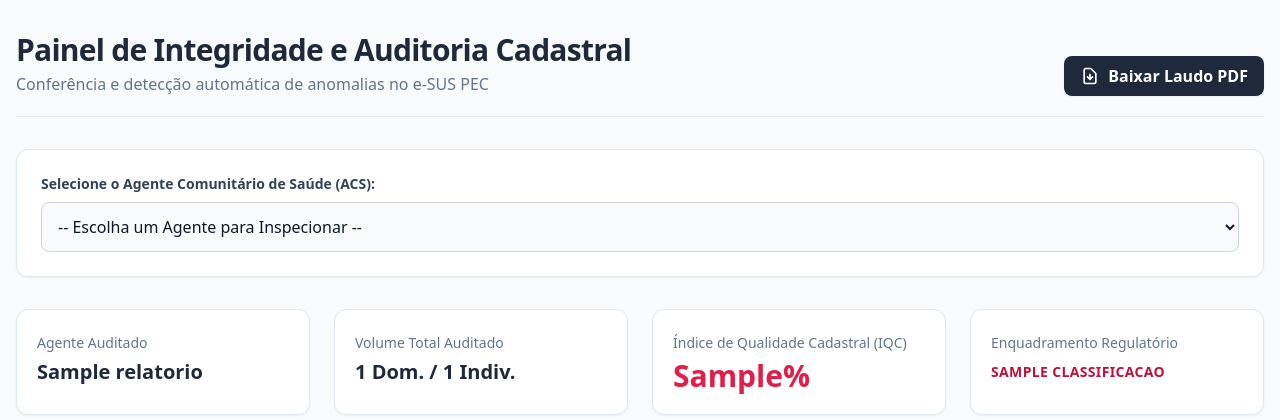
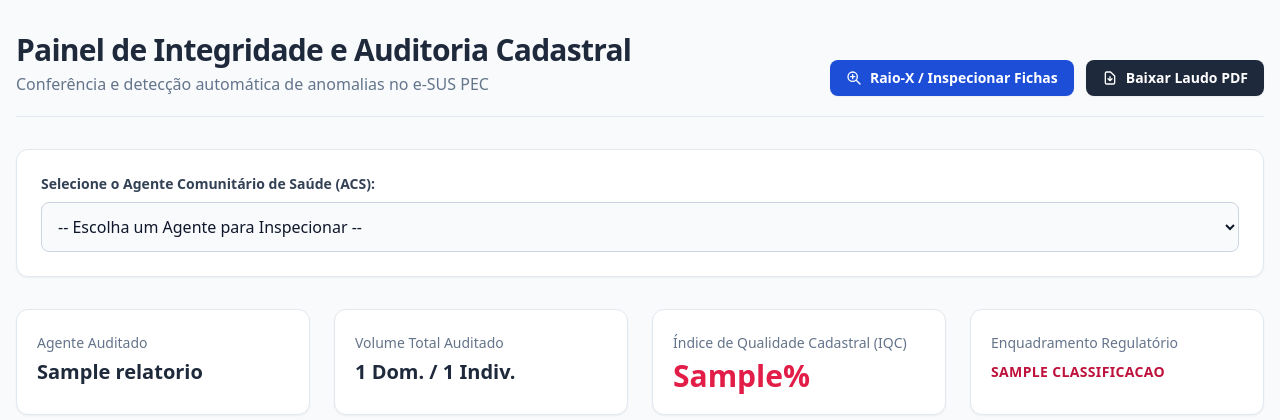
Before and after one commit to NISPPTA/cadastros_domiciliares_e_individuais_acs, a FastAPI app: template templates/auditoria.html in a window 1280 px wide. Shown: the top 420 px of the page. Run offline with FastAPI, Linux system fonts and the light colour scheme; the template is opened without the code that fills it: most values are stand-ins (such as "Sample title", 1, 10 or a date in 2020); parts of the project's set-up code (start-up, migrations or seed data) failed here and were passed over; some libraries are stand-ins or nearby versions.

Commit message:
style(frontend): atualiza painel executivo para integração otimizada com a nova bancada pericial de sindicância

```diff
--- a/templates/auditoria.html
+++ b/templates/auditoria.html
@@ -17,13 +17,23 @@
             </div>
 
             {% if relatorio %}
-            <!-- Botão de Emissão de Laudo PDF -->
-            <a href="/auditoria/pdf/{{ relatorio.profissional_id }}" target="_blank" class="bg-slate-800 hover:bg-slate-700 text-white font-semibold py-2 px-4 rounded-lg shadow-sm transition-colors flex items-center gap-2">
-                <svg xmlns="http://www.w3.org/2000/svg" class="h-5 w-5" fill="none" viewBox="0 0 24 24" stroke="currentColor">
-                    <path stroke-linecap="round" stroke-linejoin="round" stroke-width="2" d="M12 10v6m0 0l-3-3m3 3l3-3m2 8H7a2 2 0 01-2-2V5a2 2 0 012-2h5.586a1 1 0 01.707.293l5.414 5.414a1 1 0 01.293.707V19a2 2 0 01-2 2z" />
-                </svg>
-                Baixar Laudo PDF
-            </a>
+            <div class="flex items-center gap-3">
+                <!-- Botão que leva para a Bancada Pericial do agente -->
+                <a href="/auditoria/inspecao/?agente_id={{ relatorio.profissional_id }}" class="bg-blue-700 hover:bg-blue-600 text-white font-semibold py-2 px-4 rounded-lg shadow-sm transition-colors flex items-center gap-2 text-sm">
+                    <svg xmlns="http://www.w3.org/2000/svg" class="h-4 w-4" fill="none" viewBox="0 0 24 24" stroke="currentColor">
+                        <path stroke-linecap="round" stroke-linejoin="round" stroke-width="2" d="M21 21l-6-6m2-5a7 7 0 11-14 0 7 7 0 0114 0zM10 7v3m0 0v3m0-3h3m-3 0H7" />
+                    </svg>
+                    Raio-X / Inspecionar Fichas
+                </a>
+
+                <!-- Botão de Emissão de Laudo PDF -->
+                <a href="/auditoria/pdf/{{ relatorio.profissional_id }}" target="_blank" class="bg-slate-800 hover:bg-slate-700 text-white font-semibold py-2 px-4 rounded-lg shadow-sm transition-colors flex items-center gap-2 text-sm">
+                    <svg xmlns="http://www.w3.org/2000/svg" class="h-4 w-4" fill="none" viewBox="0 0 24 24" stroke="currentColor">
+                        <path stroke-linecap="round" stroke-linejoin="round" stroke-width="2" d="M12 10v6m0 0l-3-3m3 3l3-3m2 8H7a2 2 0 01-2-2V5a2 2 0 012-2h5.586a1 1 0 01.707.293l5.414 5.414a1 1 0 01.293.707V19a2 2 0 01-2 2z" />
+                    </svg>
+                    Baixar Laudo PDF
+                </a>
+            </div>
             {% endif %}
         </header>
 
```
